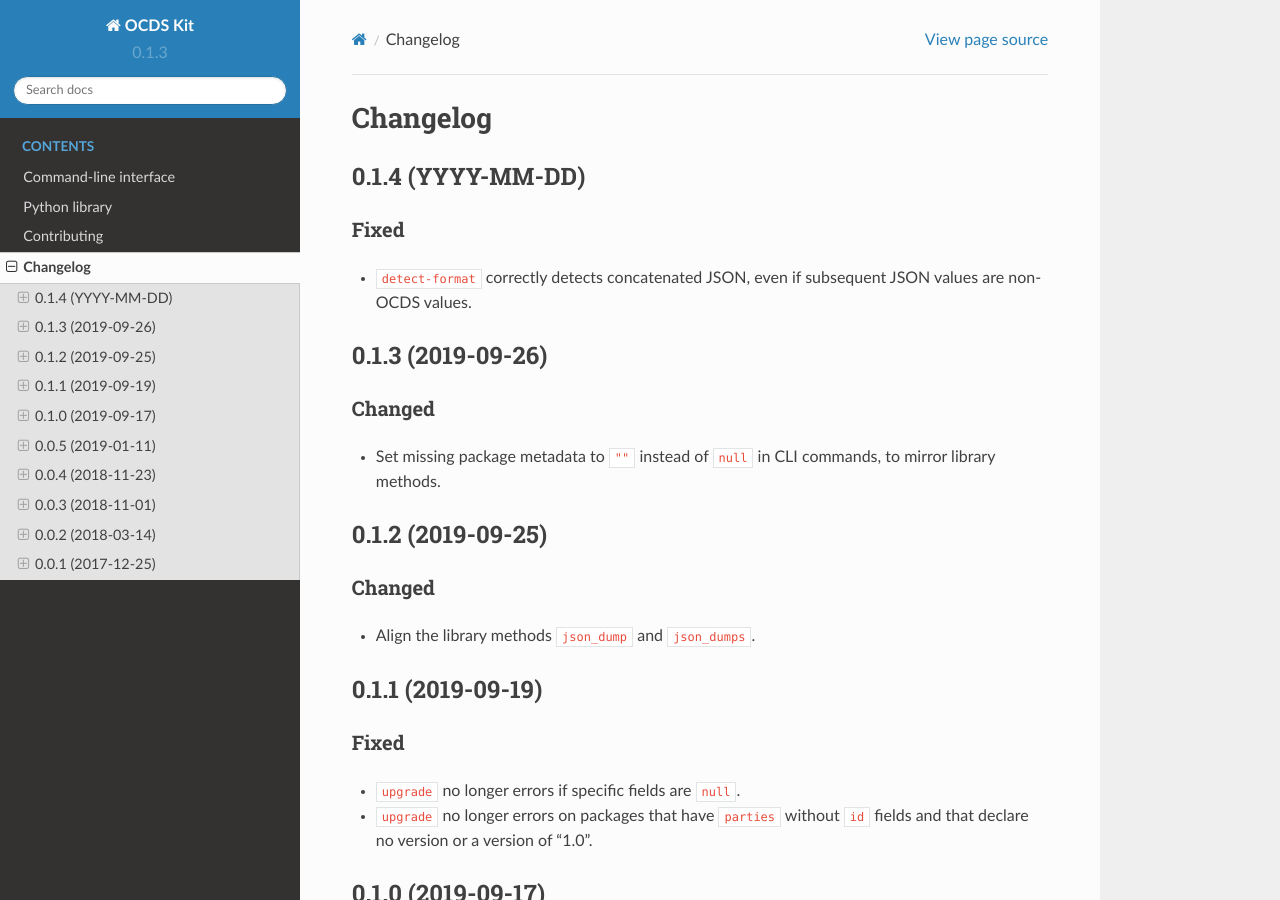
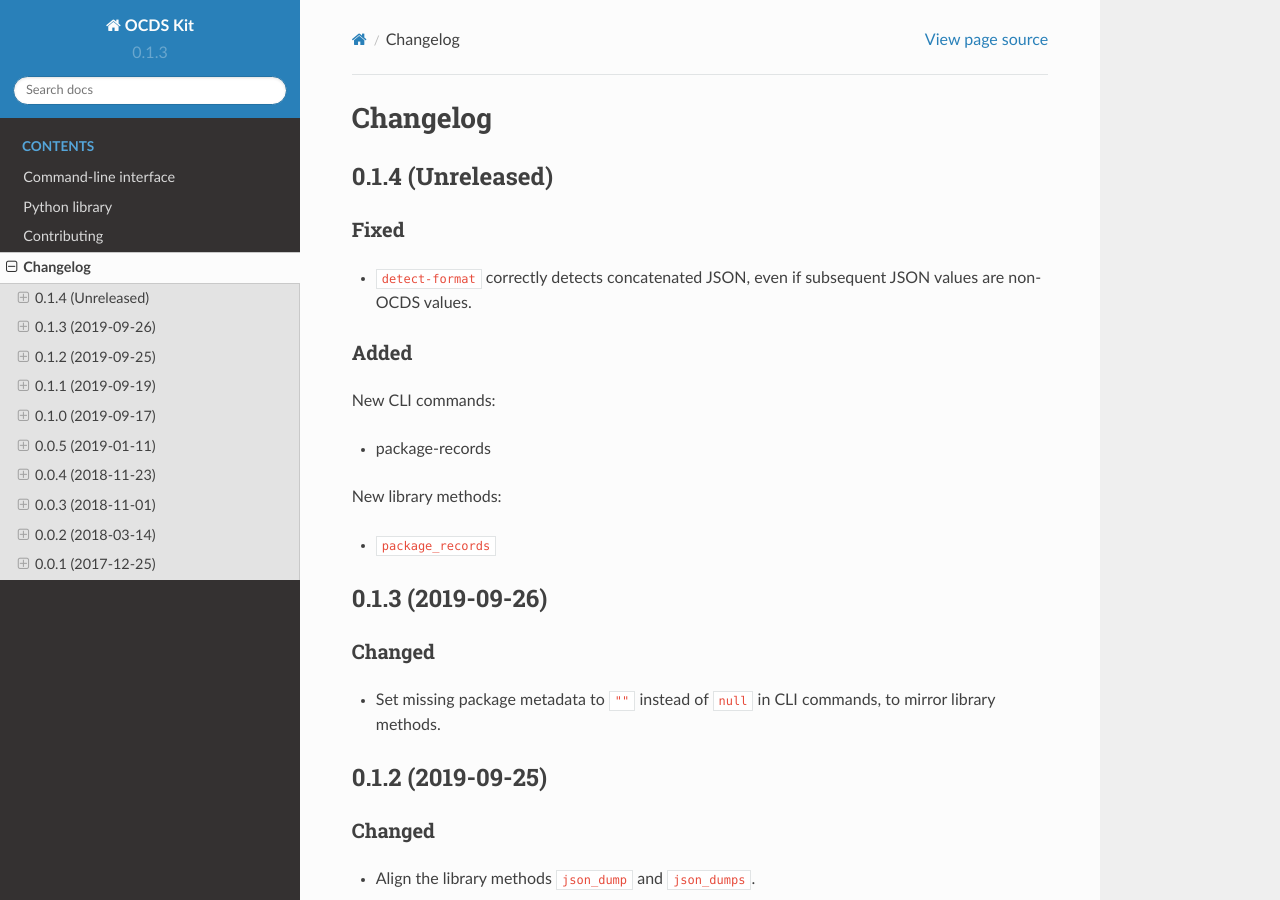
Before and after one commit to open-contracting/ocdskit, a Sphinx documentation site: the page built from docs/changelog.rst, in a window 1280 px wide and 900 px high. Built offline with Sphinx 7.4.7 and the Read the Docs theme 2.0.0, drawn with Linux system fonts in a browser that asks for light colours.

Commit message:
Review package-records command
- Extract _package method from package_records and package_releases
- Fill in missing tests for package-records
- Fix ocid in record_minimal-2.json and derived files
- Update changelog

```diff
--- a/docs/changelog.rst
+++ b/docs/changelog.rst
@@ -1,13 +1,24 @@
 Changelog
 =========
 
-0.1.4 (YYYY-MM-DD)
+0.1.4 (Unreleased)
 ------------------
 
 Fixed
 ~~~~~
 
 -  ``detect-format`` correctly detects concatenated JSON, even if subsequent JSON values are non-OCDS values.
+
+Added
+~~~~~
+
+New CLI commands:
+
+-  package-records
+
+New library methods:
+
+-  ``package_records``
 
 0.1.3 (2019-09-26)
 ------------------
--- a/docs/contributing.rst
+++ b/docs/contributing.rst
@@ -20,6 +20,7 @@
 
 * ``combine-record-packages``
 * ``combine-release-packages``
+* ``package-records``
 * ``package-releases``
 
 Python's standard ``json`` library requires an entire file's contents to be in memory before writing. If there is demand to stream output from these commands, we can instead use a custom writer to write iteratively.
```
Also changed, not shown: 8 other files.
